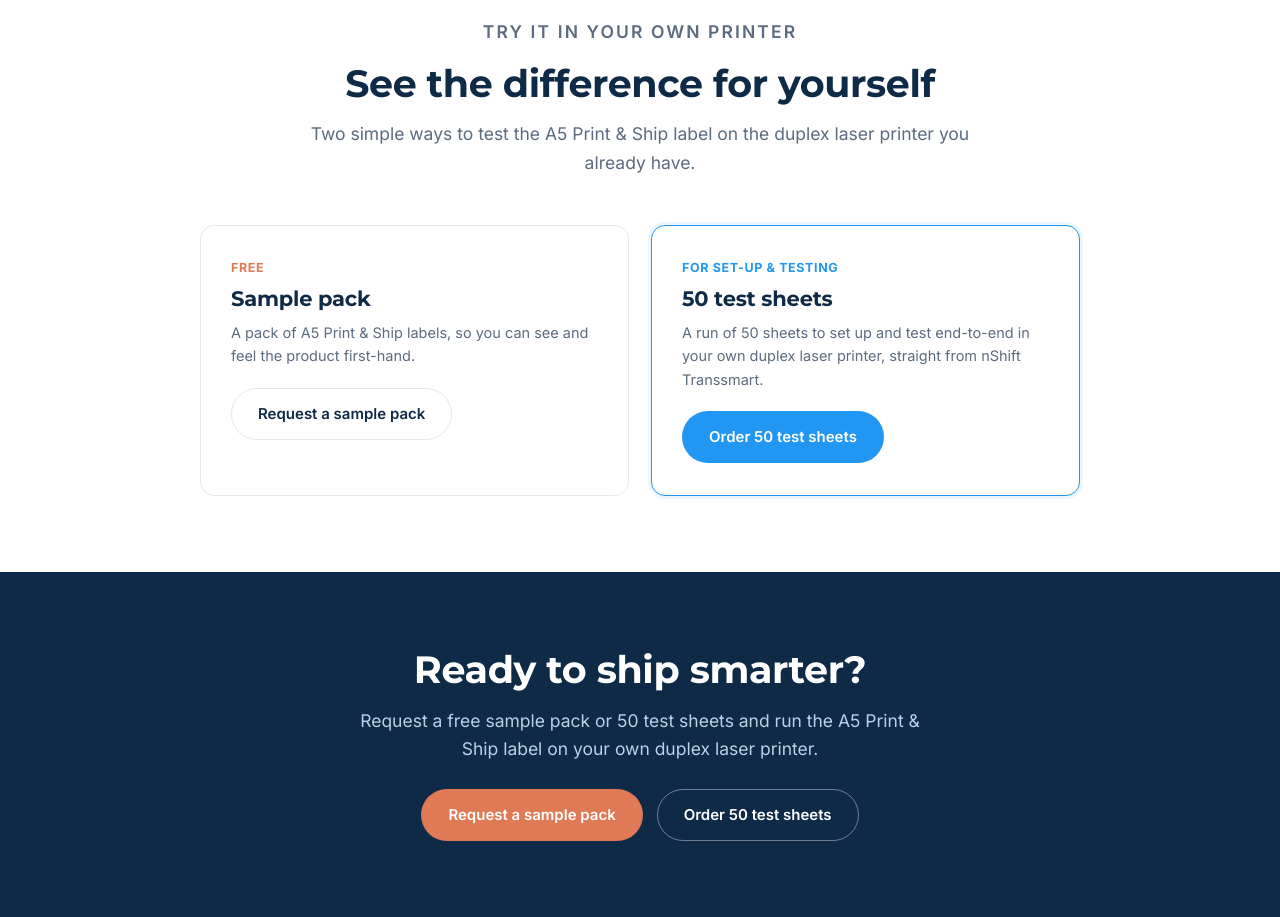
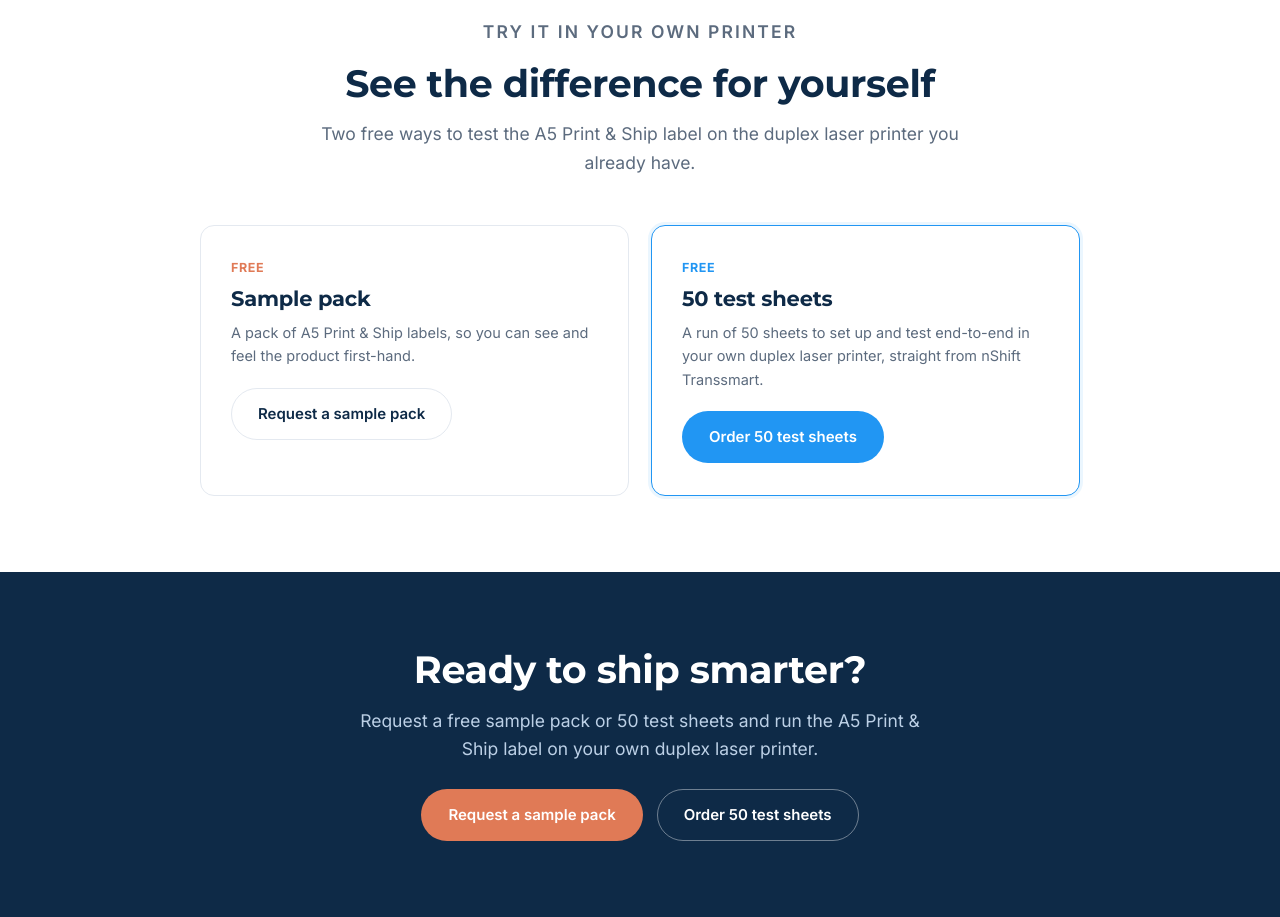
Before and after one commit to ches-a11y/pinnpoint-website, a website: page print-ship.html in a window 1280 px wide. Shown: the part 4780-5697 px from the top of the page. Drawn offline with Linux system fonts and the light colour scheme.

Commit message:
Add files via upload

```diff
--- a/print-ship.html
+++ b/print-ship.html
@@ -397,7 +397,7 @@
     <div class="sec-head">
       <p class="eyebrow">Try it in your own printer</p>
       <h2>See the difference for yourself</h2>
-      <p>Two simple ways to test the A5 Print &amp; Ship label on the duplex laser printer you already have.</p>
+      <p>Two free ways to test the A5 Print &amp; Ship label on the duplex laser printer you already have.</p>
     </div>
     <div class="offer-grid">
       <div class="offer">
@@ -407,7 +407,7 @@
         <a class="btn btn-outline" href="#">Request a sample pack</a>
       </div>
       <div class="offer feat">
-        <div class="tag">For set-up &amp; testing</div>
+        <div class="tag">Free</div>
         <h3>50 test sheets</h3>
         <p>A run of 50 sheets to set up and test end-to-end in your own duplex laser printer, straight from nShift Transsmart.</p>
         <a class="btn btn-primary" href="#">Order 50 test sheets</a>
```
Also changed, not shown: index.html (+3 -3 lines).
